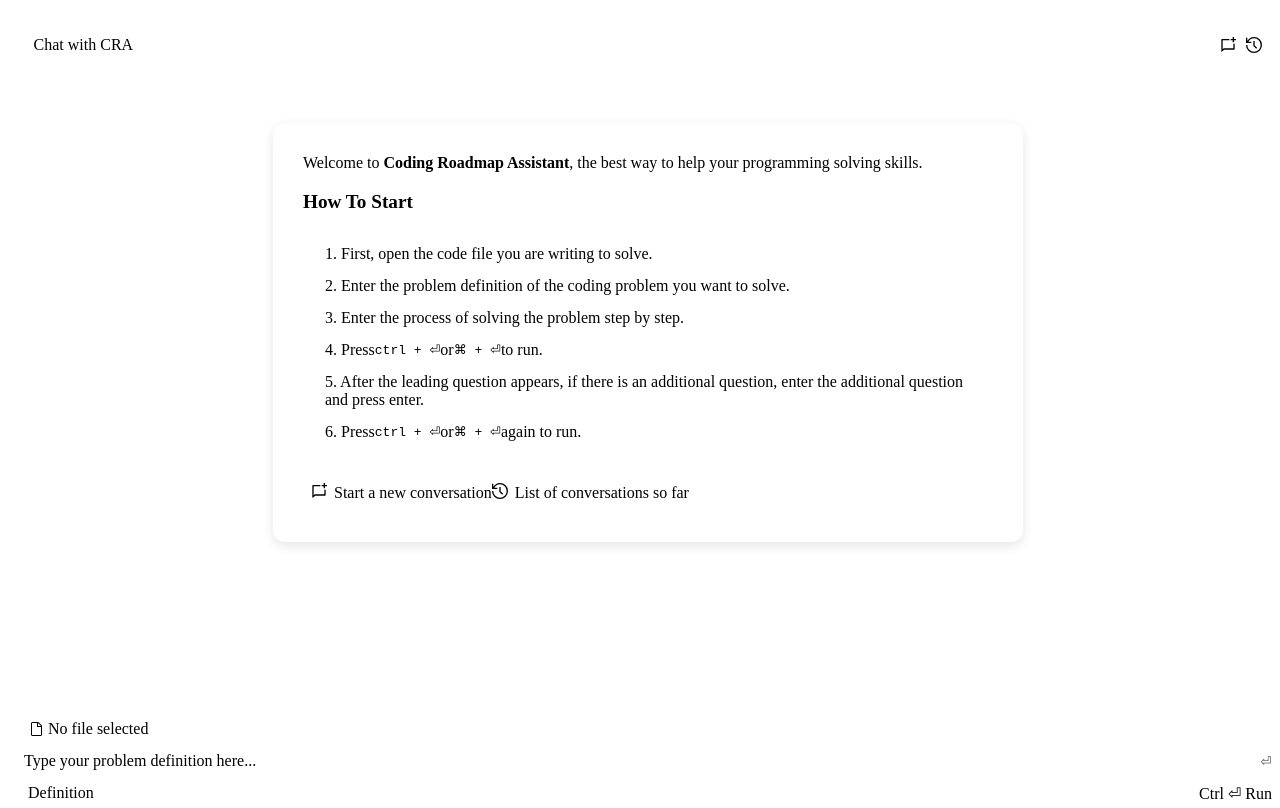
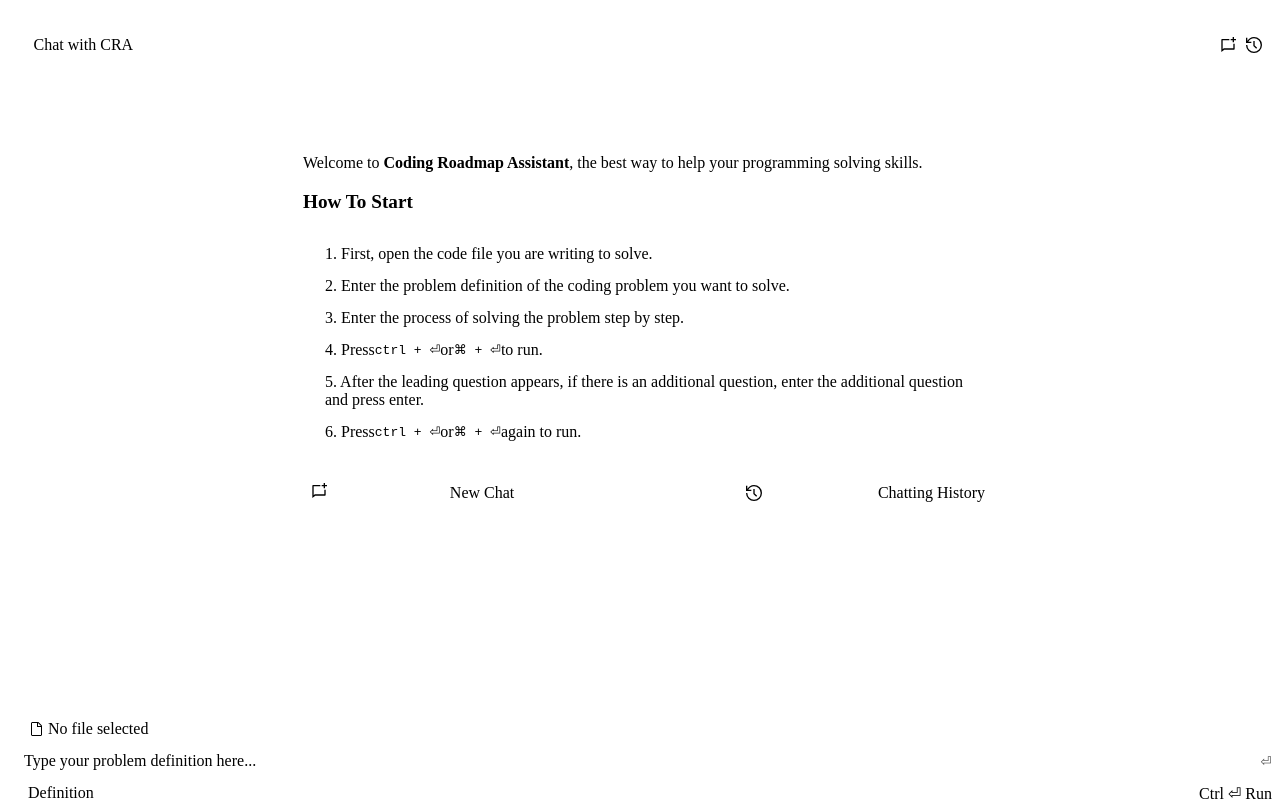
Before and after one commit to Computer-Research-Association/CodingRoadmapAssistant, a React (Vite) app in the folder webview-ui/: page / in a window 1280 px wide. Built offline with nearby package versions, Linux system fonts and the light colour scheme.

Commit message:
[feat #111] additional info space

```diff
--- a/webview-ui/src/components/ChatContent.tsx
+++ b/webview-ui/src/components/ChatContent.tsx
@@ -80,15 +80,15 @@ function ChatContent() {
             </li>
           </ol>
           <p className="additional-info">
-            <strong className="spacing">
+            <strong className="spacing1">
               <RiChatNewLine />
             </strong>{" "}
-            <span className="spacing">Start a new conversation</span>
+            <span className="spacing1">New Chat</span>
             <br />
-            <strong className="spacing">
+            <strong className="spacing2">
               <GrHistory />
             </strong>{" "}
-            <span className="spacing">List of conversations so far</span>
+            <span className="spacing2">Chatting History</span>
           </p>
         </div>
       )}
--- a/webview-ui/src/styles/ChatContent.css
+++ b/webview-ui/src/styles/ChatContent.css
@@ -217,7 +217,6 @@
   border-radius: 12px;
   margin: 40px auto;
   max-width: 750px;
-  box-shadow: 0 4px 12px rgba(0, 0, 0, 0.1);
   width: 90%;
   word-wrap: break-word;
 }
@@ -225,13 +224,13 @@
 .description .how-to-start-title {
   font-size: 1.2rem;
   text-align: left;
-  color: var(--vscode-button-foreground);
+  color: var(--vscode-input-foreground);
   margin-bottom: 6px;
 }
 
 .description .steps {
   background: var(--vscode-list-inactiveSelectionBackground);
-  color: var(--vscode-button-foreground);
+  color: var(--vscode-input-foreground);
   padding: 12px;
   border-radius: 6px;
   margin-bottom: 12px;
@@ -250,19 +249,31 @@
   content: attr(data-step);
   font-weight: bold;
   margin-right: 10px;
-  color: var(--vscode-button-foreground);
+  color: var(--vscode-input-foreground);
 }
 
 .description .additional-info {
   margin-top: 12px;
-  text-align: left;
   padding: 8px;
   background-color: var(--vscode-editor-background);
   border-radius: 8px;
   border: 1px solid var(--vscode-input-border);
   color: var(--vscode-editor-foreground);
   display: flex;
+  justify-content: space-between;
   align-items: center;
+}
+
+.description .additional-info .spacing1 {
+  text-align: left;
+}
+
+.description .additional-info .spacing2 {
+  margin-left: auto;
+  display: flex;
+  justify-content: flex-end;
+  margin: 0;
+  padding: 0;
 }
 
 .description .additional-info span {
```
Also changed, not shown: 2 other files (tests, documents, lock files or other folders).
